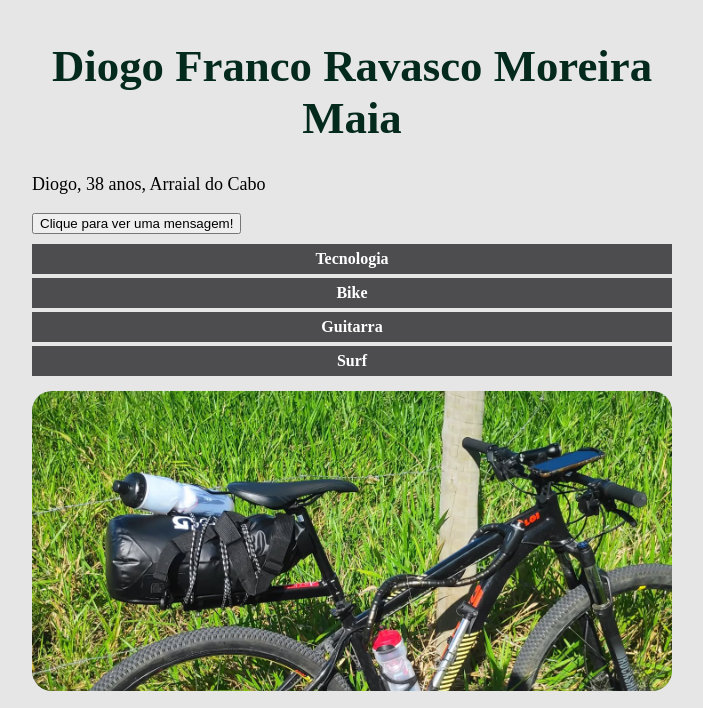
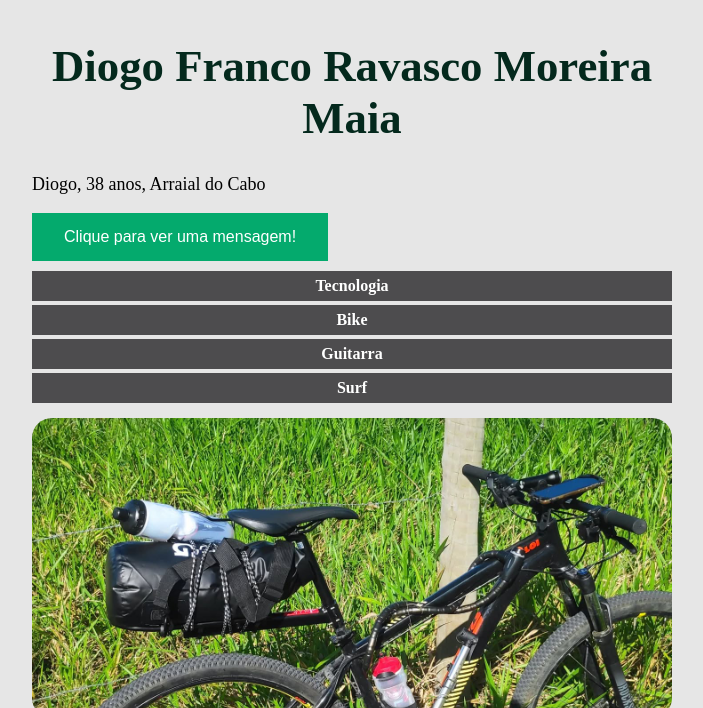
Before and after one commit to diogofrancodev/trabalho01, a plain HTML site: page index.html in a window 1280 px wide. Shown: the top 708 px of the page, without its empty margins (303-1006 px from the left). Drawn offline with Linux system fonts and the light colour scheme.

Commit message:
custom button

```diff
--- a/index.html
+++ b/index.html
@@ -9,10 +9,10 @@
 </head>
 
 <body>
-    <div class="div-a-centralizar">
+    <div class="container">
         <h1>Diogo Franco Ravasco Moreira Maia</h1>
         <p>Diogo, 38 anos, Arraial do Cabo</p>
-        <button onclick="mensagemFunc()">Clique para ver uma mensagem!</button>
+        <button class="button" onclick="mensagemFunc()">Clique para ver uma mensagem!</button>
         <div id="msg"></div>
         <ul>
             <li>Tecnologia</li>
--- a/style.css
+++ b/style.css
@@ -4,12 +4,12 @@ body{
     margin: 0;
 }
 @media only screen and (min-width: 600px) {
-    .div-a-centralizar {
+    .container {
         width: 50%;
         left: 25%;
     }
   }
-.div-a-centralizar {
+.container {
 
     position: absolute;
     padding: 10px 15px;
@@ -23,6 +23,20 @@ h1{
 p {
     font-size: 18px;
     text-align: justify;
+}
+.button {
+    background-color: #04AA6D; /* Green */
+    border: none;
+    color: white;
+    padding: 15px 32px;
+    text-align: center;
+    text-decoration: none;
+    display: inline-block;
+    font-size: 16px;
+    cursor: pointer;
+}
+.button:visited {
+    background-color: #5c5c5c; /* Green */
 }
 ul {
     list-style-type: none;
```
